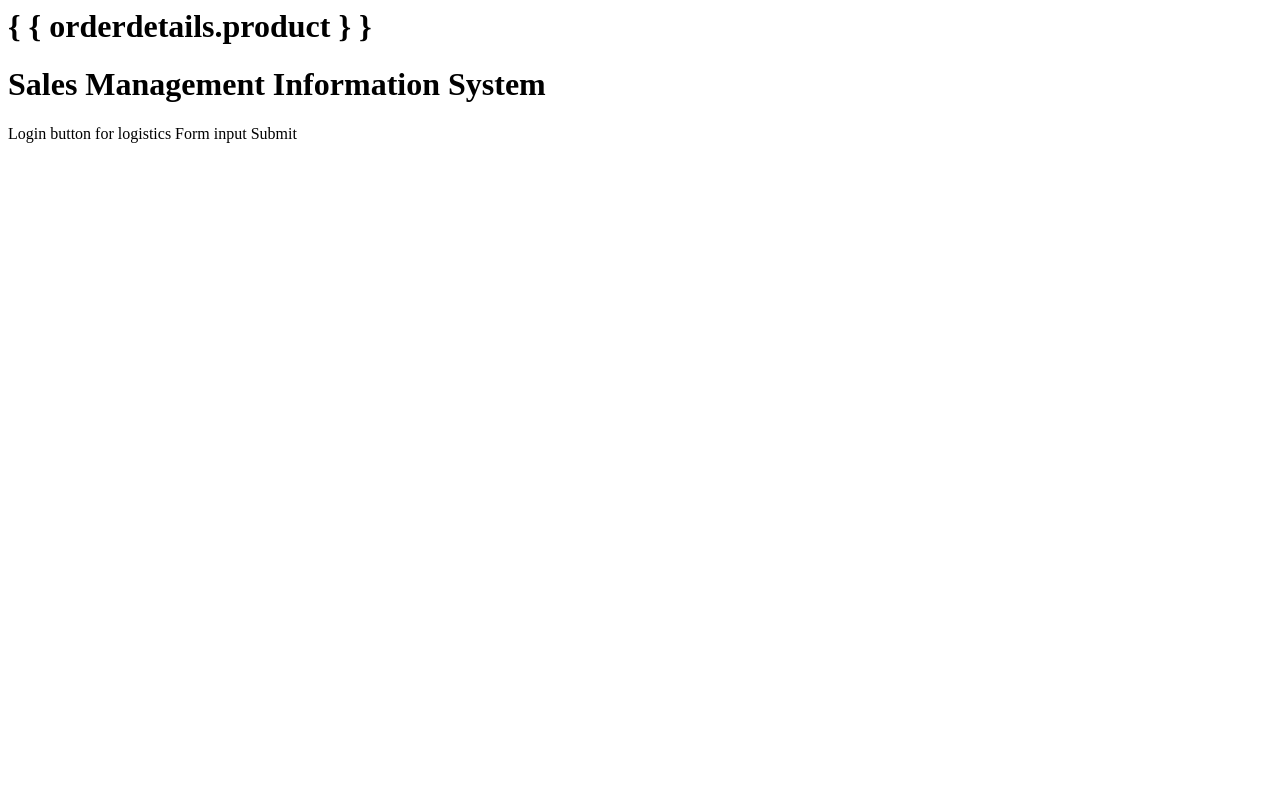
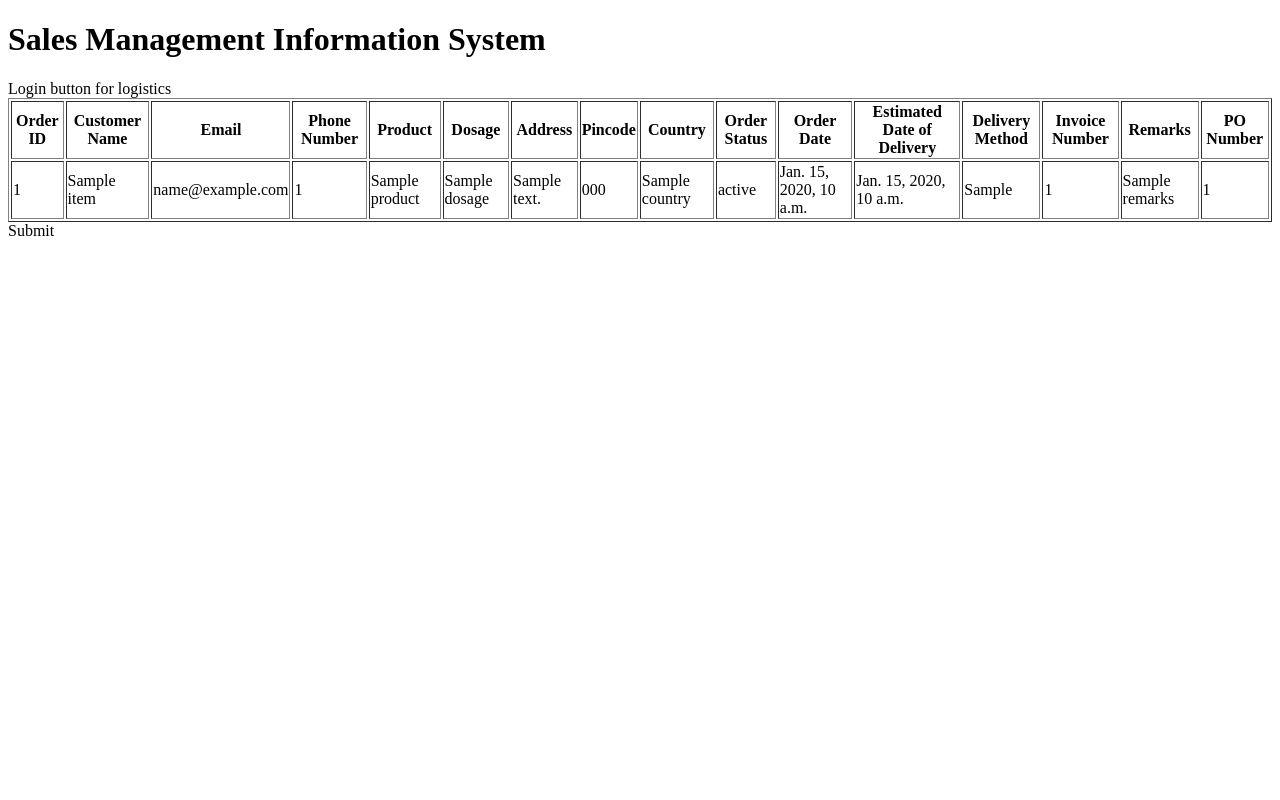
Before and after one commit to Jeevanandh007/B9IS123_CA_TWO_Info_System, a Django app: page /customers/ in a window 1280 px wide. Run offline with Django 5.2, Linux system fonts and the light colour scheme; tables that the repository leaves empty hold one stand-in row (values such as "Sample post"); a database or web service that is not in the repository returns one stand-in record (values such as "Sample title"); data that the repository does not hold is empty.

Commit message:
homepage added

```diff
--- a/SMIS/SMIS/urls.py
+++ b/SMIS/SMIS/urls.py
@@ -38,7 +38,8 @@ from rest_framework import routers
 from logistics import views as logistics_views
 from customers import views as customers_views
 from user_login import views as login_views
-
+from django.urls import path
+from . import views
 
 from user_login.views import loginviewapi
 
@@ -53,6 +54,7 @@ router.register(r'order_status',customers_views.filterorderstatus, 'order_status
 urlpatterns = [
     path('admin/', admin.site.urls),
     path('api/', include(router.urls)),
+    path('', views.index, name='index'),
     # Include customer app's URLs
     #path('api/customers/', include('customers.urls')),
     #path('api/login/', loginviewapi.as_view(), name='login'),
--- /dev/null
+++ b/SMIS/SMIS/views.py
@@ -0,0 +1,4 @@
+from django.shortcuts import render
+
+def index(request):
+    return render(request, 'index.html')
--- a/SMIS/customers/templates/home.html
+++ b/SMIS/customers/templates/home.html
@@ -1,8 +1,3 @@
-{% for orderdetails in data %}
-<h1>{ { orderdetails.product } }</h1>
-
-{% endfor %}
-
 <!DOCTYPE html>
 <html lang="en">
 <head>
@@ -16,8 +11,47 @@ Login button for logistics
 </head>
 
 <body>
+    <table border="1">
+        <tr>
+          <th>Order ID</th>
+          <th>Customer Name</th>
+          <th>Email</th>
+          <th>Phone Number</th>
+          <th>Product</th>
+          <th>Dosage</th>
+          <th>Address</th>
+          <th>Pincode</th>
+          <th>Country</th>
+          <th>Order Status</th>
+          <th>Order Date</th>
+          <th>Estimated Date of Delivery</th>
+          <th>Delivery Method</th>
+          <th>Invoice Number</th>
+          <th>Remarks</th>
+          <th>PO Number</th>
+        </tr>
+        {% for orderdetail in data %}
+        <tr>
+          <td>{{ orderdetail.ORDER_ID }}</td>
+          <td>{{ orderdetail.CUSTOMER_NAME }}</td>
+          <td>{{ orderdetail.EMAIL }}</td>
+          <td>{{ orderdetail.PHONE_NUMBER }}</td>
+          <td>{{ orderdetail.PRODUCT }}</td>
+          <td>{{ orderdetail.DOSAGE }}</td>
+          <td>{{ orderdetail.ADDRESS }}</td>
+          <td>{{ orderdetail.PINCODE }}</td>
+          <td>{{ orderdetail.COUNTRY }}</td>
+          <td>{{ orderdetail.ORDER_STATUS }}</td>
+          <td>{{ orderdetail.ORDER_DATE }}</td>
+          <td>{{ orderdetail.ESTIMATED_DATE_OF_DELIVERY }}</td>
+          <td>{{ orderdetail.DELIVERY_METHOD }}</td>
+          <td>{{ orderdetail.INVOICE_NUMBER }}</td>
+          <td>{{ orderdetail.REMARKS }}</td>
+          <td>{{ orderdetail.PO_NUMBER }}</td>
+        </tr>
+        {% endfor %}
+      </table>
 
-    Form input
 </body>
 
 Submit
```
Also changed, not shown: SMIS/customers/templates/index.html (added, +27 -0 lines), SMIS/logistics/template/dashboard.html (+58 -0 lines).
